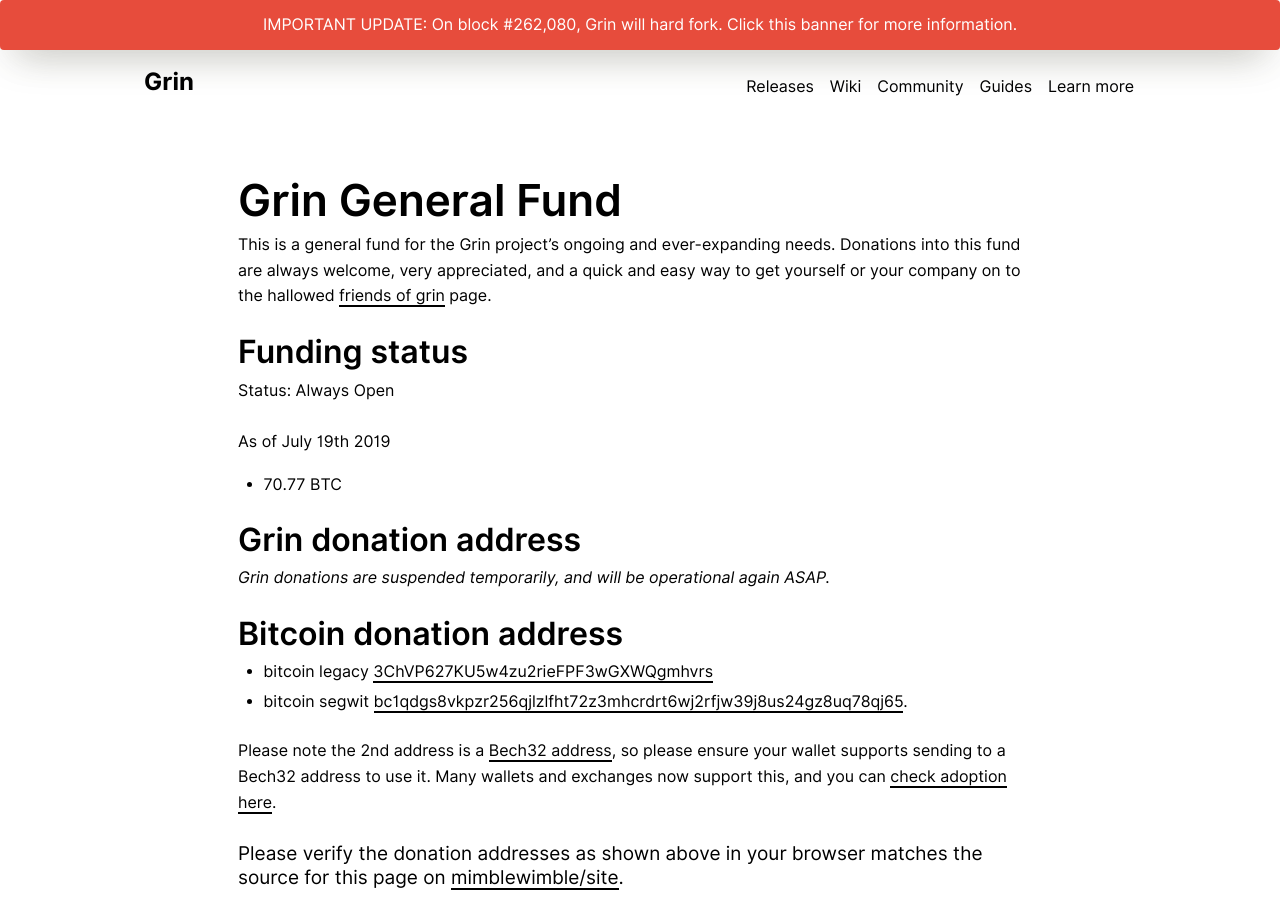
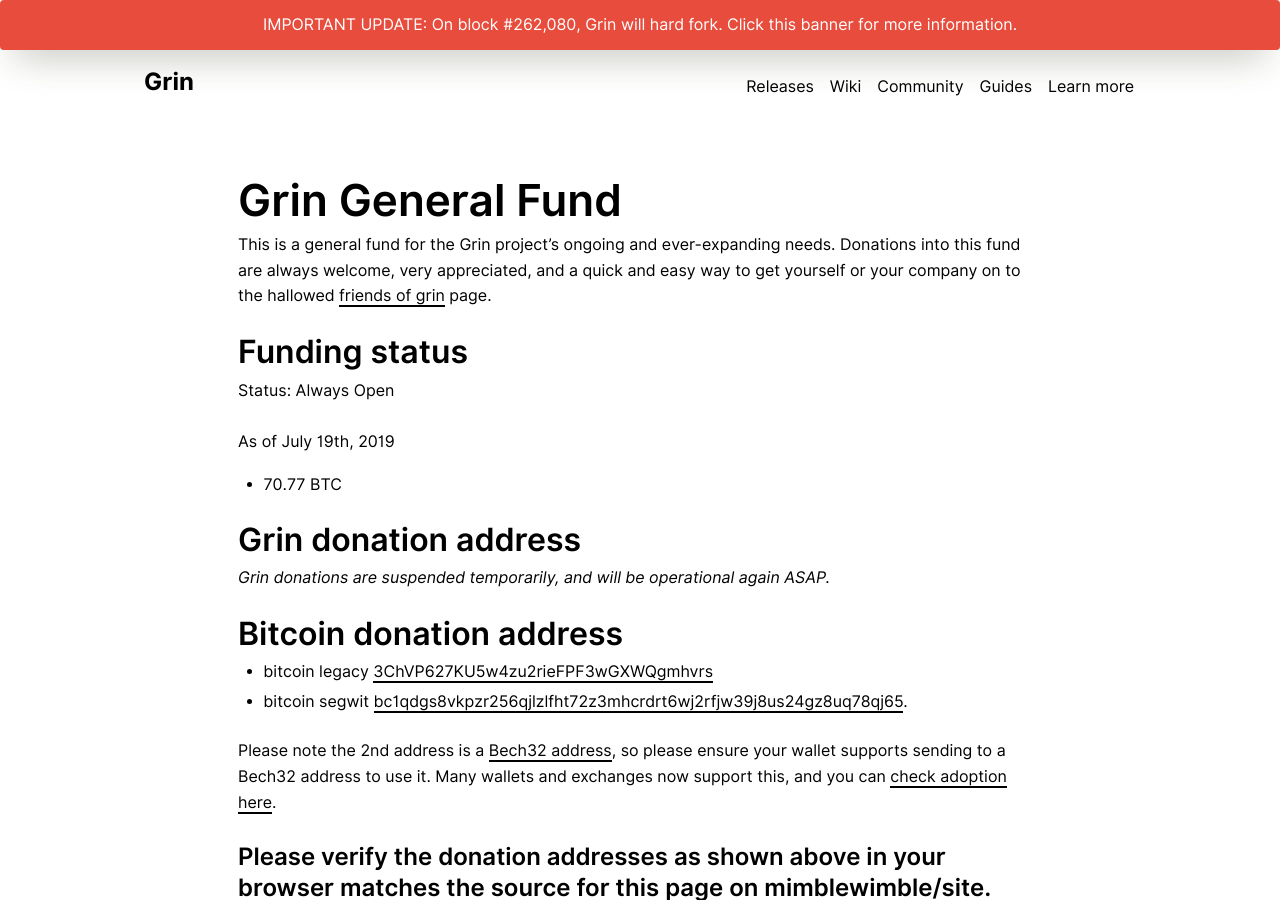
Before and after one commit to mimblewimble/site, a Jekyll site: the page built from general_funding.md, in a window 1280 px wide and 900 px high. Built offline with Jekyll 4.4.1, drawn with Linux system fonts in a browser that asks for light colours; nearby versions of some CDN libraries; our own code applies the rules of GitHub Pages for plain Markdown files.

Commit message:
layout and typo

```diff
--- a/general_funding.md
+++ b/general_funding.md
@@ -10,7 +10,7 @@
 
 Status: Always Open
 
-As of July 19th 2019
+As of July 19th, 2019
 
 [//]: <> * 0.29 ツ on donations.grin-tech.org
 * 70.77 BTC
@@ -28,7 +28,7 @@
 
 Please note the 2nd address is a [Bech32 address](https://en.bitcoin.it/wiki/Bech32_adoption), so please ensure your wallet supports sending to a Bech32 address to use it. Many wallets and exchanges now support this, and you can [check adoption here](https://en.bitcoin.it/wiki/Bech32_adoption).
 
-#### Please verify the donation addresses as shown above in your browser matches the source for this page on [mimblewimble/site](https://github.com/mimblewimble/site/blob/master/general_funding.md).
+### Please verify the donation addresses as shown above in your browser matches the source for this page on [mimblewimble/site](https://github.com/mimblewimble/site/blob/master/general_funding.md).
 
 ## Ethereum donation address
 
```
